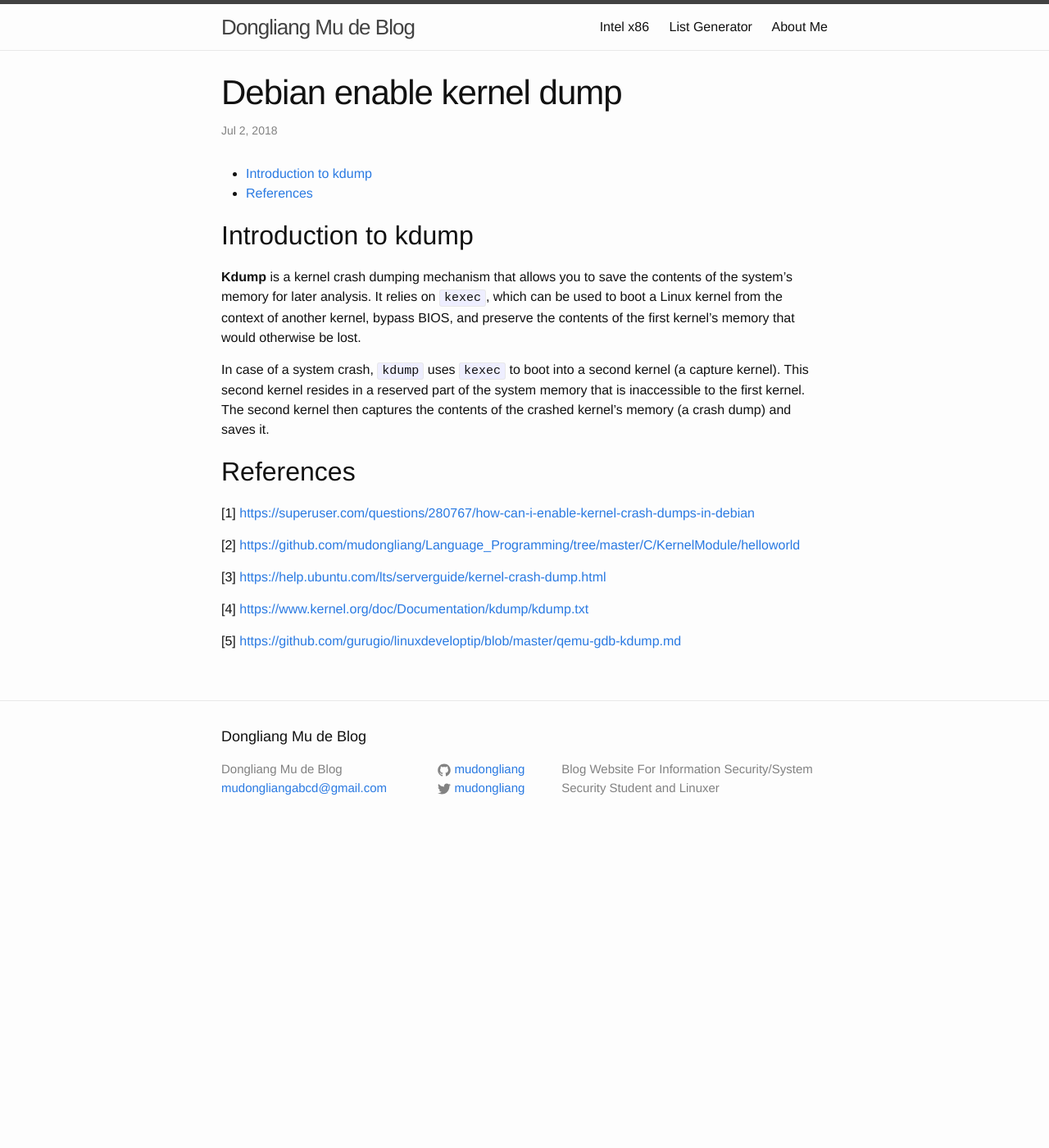
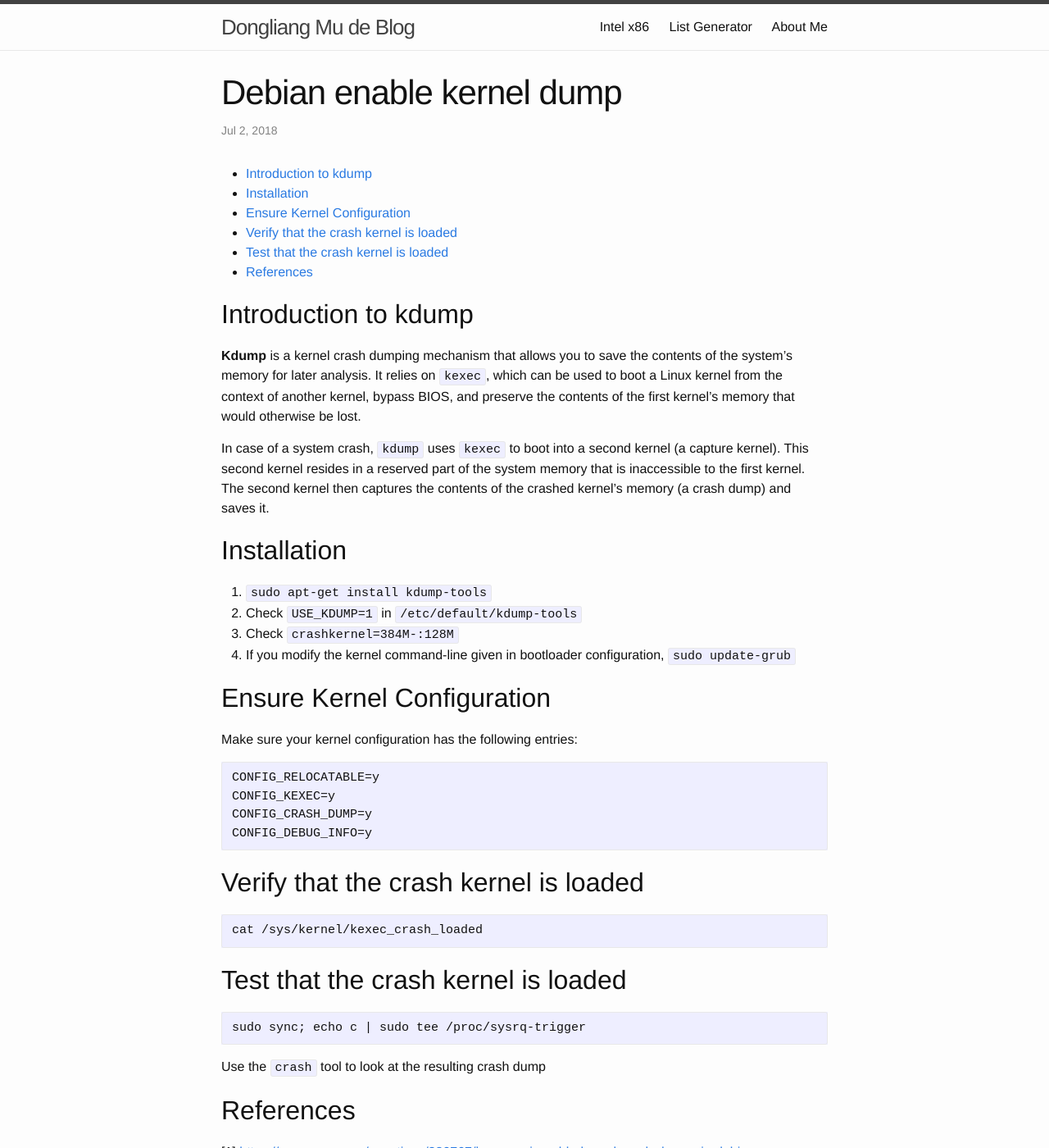
Before and after one commit to mudongliang/mudongliang.github.io, a Jekyll site: the page built from _posts/2018-07-02-debian-enable-kernel-dump.md, in a window 1280 px wide and 1400 px high. Shown: the whole window at 82% size. Built offline with Jekyll 4.4.1, drawn with Linux system fonts in a browser that asks for light colours.

Commit message:
finish kernel dump

````diff
--- a/_posts/2018-07-02-debian-enable-kernel-dump.md
+++ b/_posts/2018-07-02-debian-enable-kernel-dump.md
@@ -15,6 +15,39 @@ tags: []
 
 In case of a system crash, `kdump` uses `kexec` to boot into a second kernel (a capture kernel). This second kernel resides in a reserved part of the system memory that is inaccessible to the first kernel. The second kernel then captures the contents of the crashed kernel’s memory (a crash dump) and saves it.
 
+## Installation
+
+1. `sudo apt-get install kdump-tools`
+2. Check `USE_KDUMP=1` in `/etc/default/kdump-tools`
+3. Check `crashkernel=384M-:128M`
+4. If you modify the kernel command-line given in bootloader configuration, `sudo update-grub`
+
+## Ensure Kernel Configuration
+
+Make sure your kernel configuration has the following entries:
+
+```
+CONFIG_RELOCATABLE=y
+CONFIG_KEXEC=y
+CONFIG_CRASH_DUMP=y
+CONFIG_DEBUG_INFO=y
+```
+
+## Verify that the crash kernel is loaded
+
+```
+cat /sys/kernel/kexec_crash_loaded
+```
+
+## Test that the crash kernel is loaded
+
+```
+sudo sync; echo c | sudo tee /proc/sysrq-trigger
+```
+
+Use the `crash` tool to look at the resulting crash dump
+
+
 ## References
 
 [1] <https://superuser.com/questions/280767/how-can-i-enable-kernel-crash-dumps-in-debian>
````
